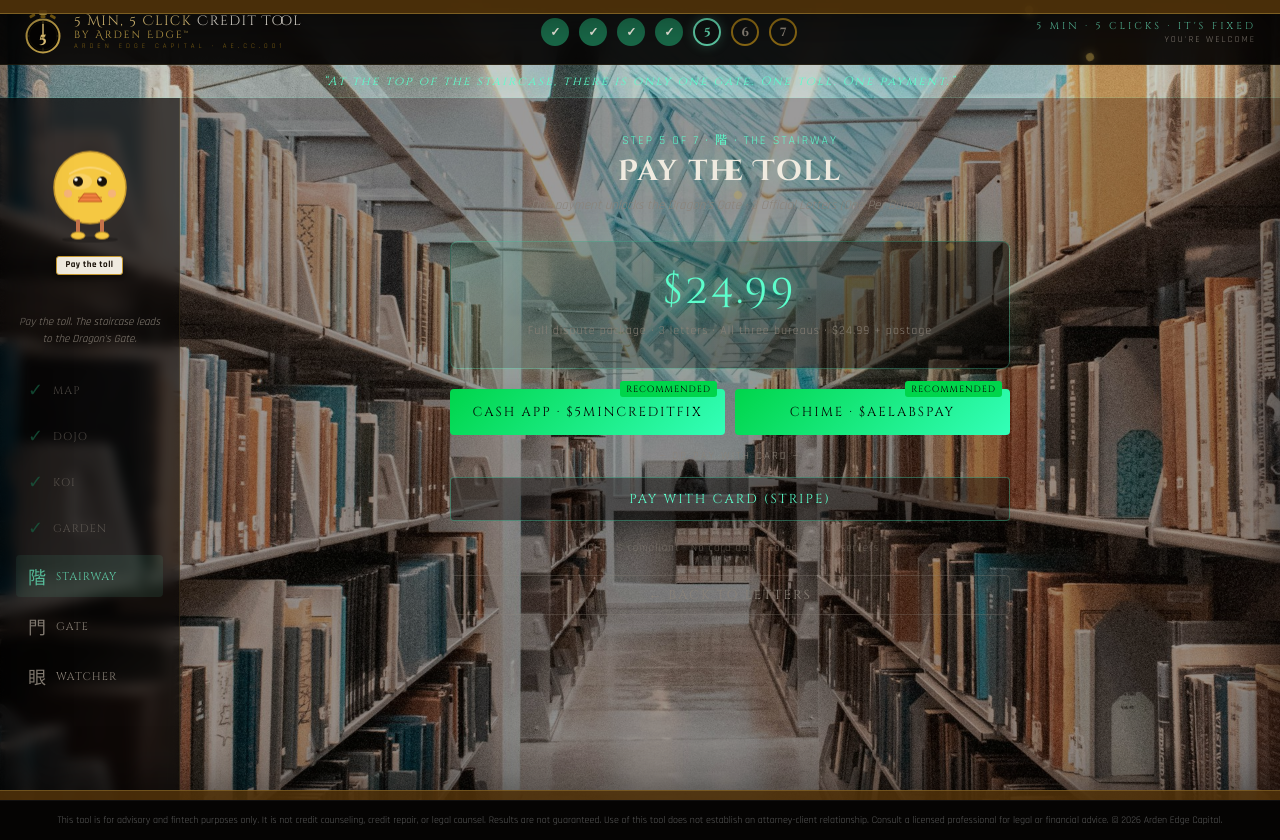
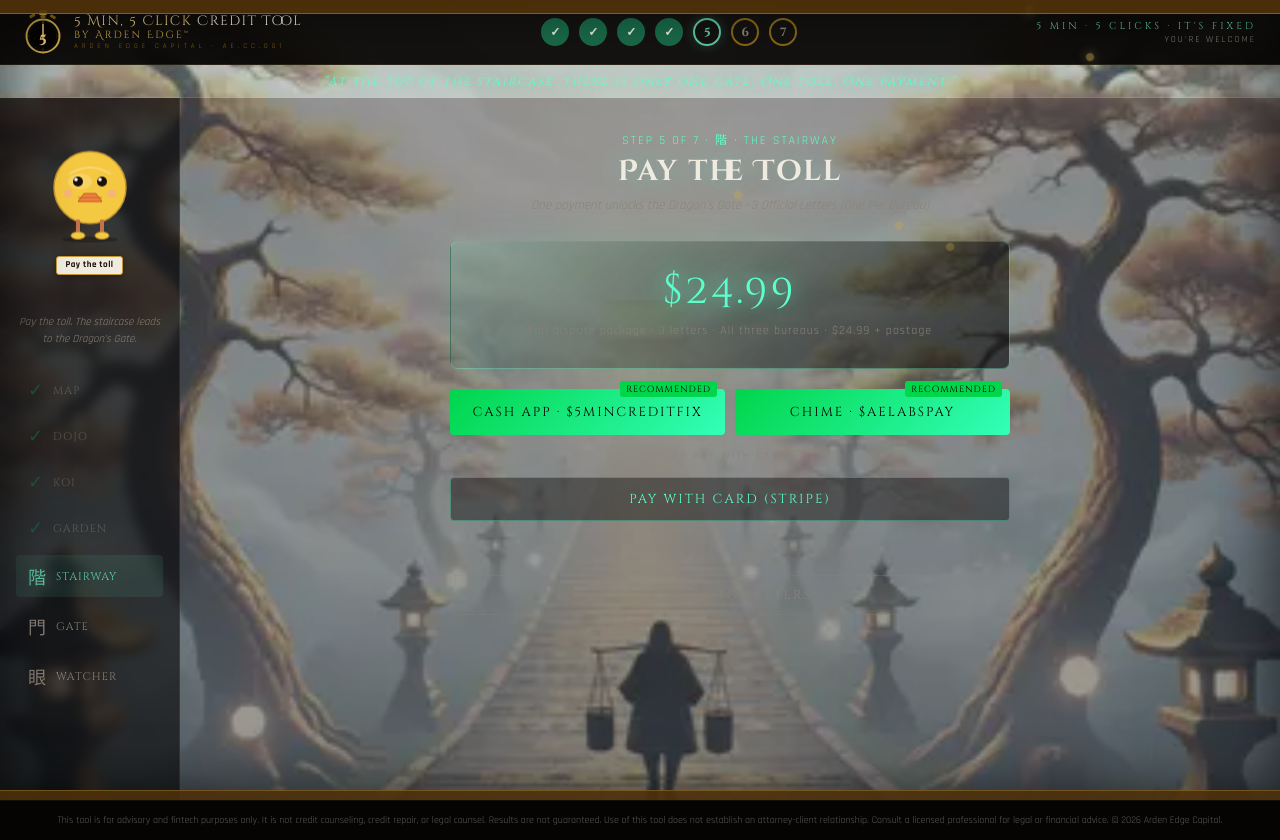
Before and after one commit to Businessbear1981/BitmojiGuy5MinCreditFix, a Next.js app in the folder frontend/: page /stairway in a window 1280 px wide. Shown: the top 840 px of the page. Built offline with nearby package versions, Linux system fonts and the light colour scheme; no server answers.

Commit message:
Change image source from scrollroom.jpg to stairway.png

```diff
--- a/frontend/app/stairway/page.tsx
+++ b/frontend/app/stairway/page.tsx
@@ -113,7 +113,7 @@ export default function StairwayPage() {
     <>
       {/* eslint-disable-next-line @next/next/no-img-element */}
       <img
-        src="/scrollroom.jpg"
+        src="/stairway.png"
         alt=""
         style={{
           position: 'fixed',
```
